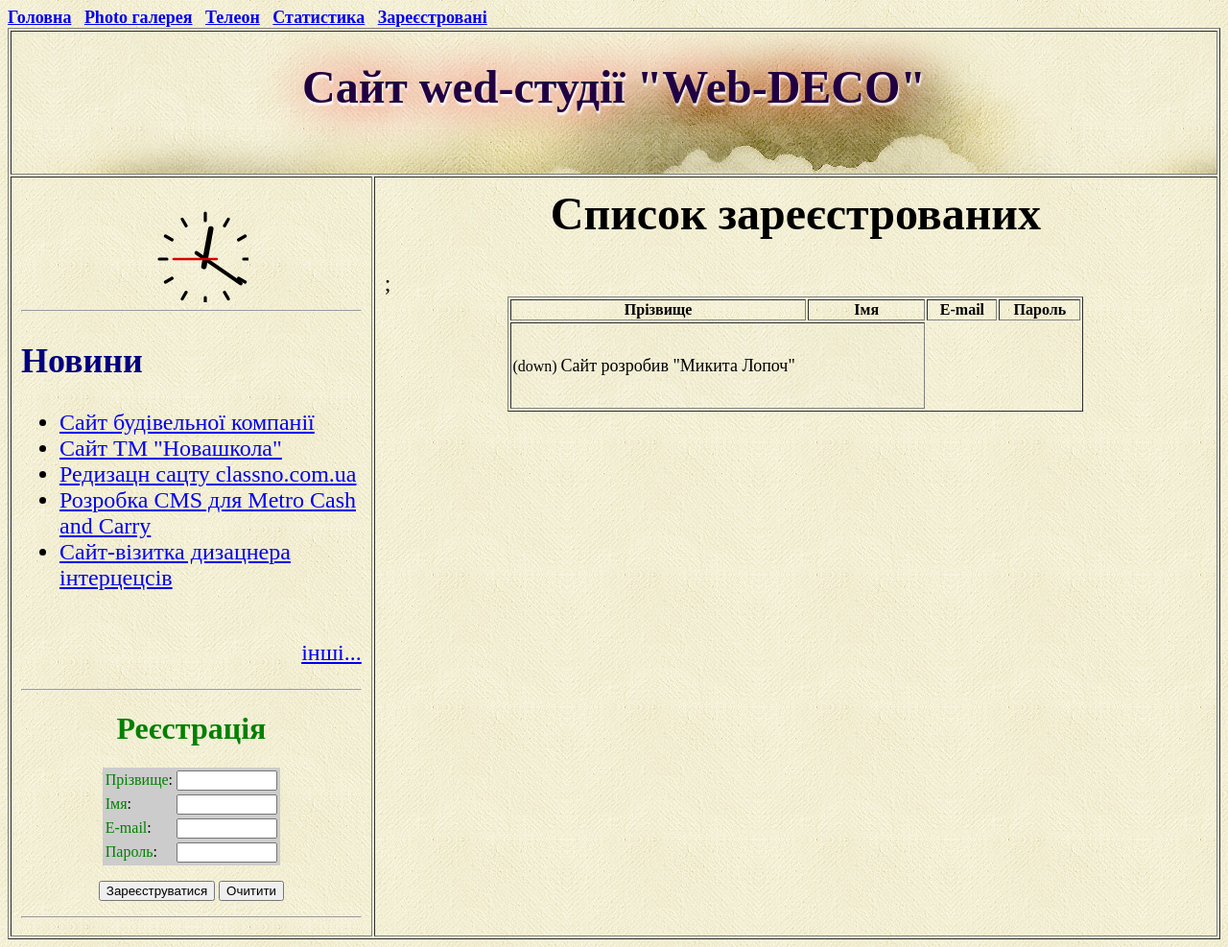
After one commit to niki228041/niki228041.github.io, a PHP site: page /forma_2.php in a window 1280 px wide. The commit adds this page. Shown: the whole page at 96% size. Run offline with PHP 8.4, Linux system fonts and the light colour scheme; data that the repository does not hold is empty.

Commit message:
zwanzich

```diff
--- /dev/null
+++ b/forma_2.php
@@ -0,0 +1,221 @@
+<HTML>
+<HEAD>
+	<meta charset="utf-8">
+	<title> Сайт </title>
+
+	<script type="text/javascript">
+	function clockPainting() {
+        var now = new Date();
+        var sec = now.getSeconds();
+        var min = now.getMinutes();
+        var hr = now.getHours();
+
+        var ctx = document.getElementById("canvas").getContext("2d");
+        ctx.save();// помещаем текущий контекст в стэк
+
+        ctx.clearRect(0,0,150,150);
+        ctx.translate(75, 75);
+        ctx.scale(0.4,0.4);
+        ctx.rotate(-Math.PI/2);
+
+        ctx.strokeStyle = "black";
+        ctx.fillStyle = "black";
+        ctx.lineWidth = 8;
+        ctx.lineCap = "round";
+
+        ctx.save();
+        ctx.beginPath();
+
+        for (var i = 0; i < 12; i++) {
+            ctx.rotate(Math.PI/6);
+            ctx.moveTo(100,0);
+            ctx.lineTo(120,0);
+        }
+
+        ctx.stroke();// нарисовали то, что ранее описали
+        ctx.restore();// достаем последний сохраненный контекст из стэка
+
+        ctx.save();
+        // рисуем часовую стрелку, вращая холст
+        ctx.rotate((Math.PI/6)*hr +
+            (Math.PI/360)*min +
+            (Math.PI/21600)*sec);
+        ctx.lineWidth = 14;
+
+        ctx.beginPath();
+        ctx.moveTo(-20,0);
+
+        // линия почти до часовых меток
+        ctx.lineTo(80,0);
+        ctx.stroke();
+        ctx.restore();
+
+        ctx.save();
+
+        // минутная стрелка
+        ctx.rotate((Math.PI/30*min) +
+            (Math.PI/1800)*sec);
+        ctx.lineWidth = 10;
+
+        ctx.beginPath();
+        ctx.moveTo(-28,0);
+        ctx.lineTo(112,0);
+        ctx.stroke();
+        ctx.restore();
+
+        ctx.save();
+
+        // секундная стрелка
+        ctx.rotate(sec * Math.PI/30);
+        ctx.strokeStyle = "#D40000";// цвет контура
+        ctx.fillStyle = "#D40000";
+        ctx.lineWidth = 6;
+
+        ctx.beginPath();
+        ctx.moveTo(-30,0);
+        ctx.lineTo(83,0);
+        ctx.stroke();
+        ctx.restore();
+
+        ctx.restore();
+    }
+	</script>
+
+	<script type="text/javascript">
+	function send()
+	{    var valid = true;
+	     var elems = document.forms[0].elements;
+		 for(var i=0;i < document.forms[0].length;i++)
+	 {
+		 if(elems[i].getAttribute('type') == 'text' ||
+		    elems[i].getAttribute('type') == 'password' ||
+			elems[i].getAttribute('type') == 'email' )
+		 {
+		     if(elems[i].value == '')
+		     {
+		         elems[i].style.border = '2px solid red';
+		         valid = false;
+		     }
+
+		 }
+		 if(!valid)
+		 {
+		     alert('Запомніть всі поля !!!');
+			 return false;
+		 }
+	 }
+
+	}
+	</script>
+
+	<script>
+	window.onload = function()
+	{
+	setInterval(clockPainting, 1000);
+	}
+	</script>
+
+
+
+	<style>
+	.shadowtext{
+	    text-shadow: 1px 3px 2px white, 0 0 1em red;
+		color: #210042;
+		font-size: 2em;
+	}
+	</style>
+</HEAD>
+    <BODY background="bg.jpg">
+
+    <table border="1" align="center" cellpadding="10" >
+
+    <tr>
+	    <td background="bg-3.jpg" colspan="2" height="150" align="right" hspace="5">
+	    <font size="5" align="middle"><h1 class="shadowtext">Сайт wed-студії "Web-DECO"<h1></font>
+    </tr>
+
+	<font size="4"><b>
+	<a href="#">Головна</a>&nbsp;&nbsp;
+	<a href="#">Photo галерея</a>&nbsp;&nbsp;
+	<a href="#">Телеон</a>&nbsp;&nbsp;
+	<a href="#">Статистика</a>&nbsp;&nbsp;
+	<a href="#">Зареєстровані</a>&nbsp;&nbsp;
+	</b></font>
+
+	<tr>
+	    <td width="30%" valign="top" >
+<center><canvas id="canvas" height="120" width="120"></canvas></center>
+<hr>
+
+		<font size="5" color="navy"><h2>Новини</h2></font>
+		    <font size="5">
+		<ul>
+		    <li><a href="#">Сайт будівельної компанії</a></li>
+		    <li><a href="#">Сайт TM "Новашкола"</a></li>
+			<li><a href="#">Редизацн сацту classno.com.ua</a></li>
+			<li><a href="#">Розробка CMS для Metro Cash and Carry</a></li>
+			<li><a href="#">Сайт-візитка дизацнера інтерцецсів</a></li><br>
+			<p align="right"><a href="#">інші...</a></p>
+		</ul>
+		</font>
+	<hr>
+<H1 align="center"><font color="green">Реєстрація</font></H1>
+<form action="forma.php" method="post" onsubmit="return send();">
+<TABLE align="center" bgcolor="#ccc">
+<TR>
+<TD><font color="green">Прізвище</font>:</TD>
+<TD><input type="text" size="10" maxlength="20" name="name2"></TD>
+</TR>
+<TR>
+<TD><font color="green">Імя</font>:</TD>
+<TD><input type="text" size="10" maxlength="20" name="name1"></TD>
+</TR>
+<TR>
+<TD><font color="green">E-mail</font>:</TD>
+<TD><input type="text" size="10" maxlength="20" name="email"></TD>
+</TR>
+<TR>
+<TD><font color="green">Пароль</font>:</TD>
+<TD><input type="text" size="10" maxlength="20" name="password"></TD>
+</TR>
+</TABLE>
+
+<p align="center">
+<input type="submit" value="Зареєструватися">
+<input type="reset" value="Очитити">
+</p>
+ </form>
+ <hr>
+    <td width="70%" background="bg.jpg"  valign='top'><font size="5">
+
+<h1 align="center">Список зареєстрованих </h1>
+<TABLE align="center" border="1" width="600">
+               <tr>
+<td align="center"><b>Прізвище</b></td>
+<td align="center"><b>Імя</b></td>
+<td align="center"><b>E-mail</b></td>
+<td align="center"><b>Пароль</b></td>
+           </tr>
+<?php
+$data = file("baza.txt");
+foreach ($data as $line){
+    $trs = explode(";", $line);
+	echo '<tr>';
+    echo '<td>'.$trs[0].'</td>';
+	echo '<td>'.$trs[1].'</td>';
+	 echo '<td>'.$trs[2].'</td>';
+	 echo '<td>'.$trs[3].'</td>';
+	         echo '</tr>';
+	}
+?>
+</table'>;
+	</td>
+	</tr>
+	<tr>
+	    <td background="bg-3.jpg" colspan="2" valign="middle" height="90">(down)
+		<font size="4">Сайт poзробив "Микита Лопоч"</font>
+		</td>
+	</tr>
+   </table>
+  </BODY>
+</HTML>
--- a/index.html
+++ b/index.html
@@ -143,7 +143,7 @@
 	</b></font>
 
 	<tr>
-	    <td wigth="30%" valign="top" >
+	    <td width="30%" valign="top" >
 <center><canvas id="canvas" height="120" width="120"></canvas></center>
 <hr>
 
```
Also changed, not shown: forma.php (+1 -104 lines).
